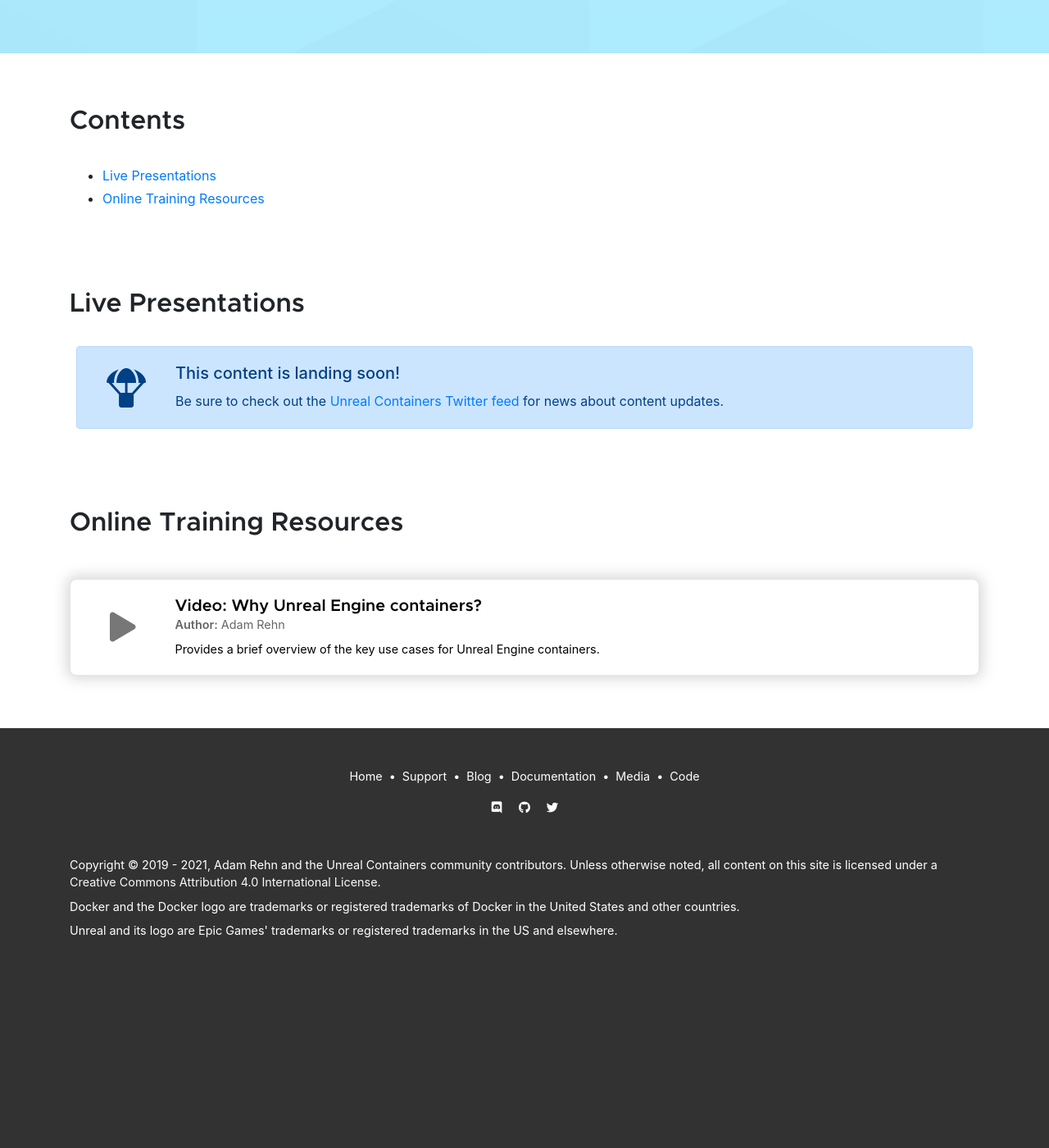
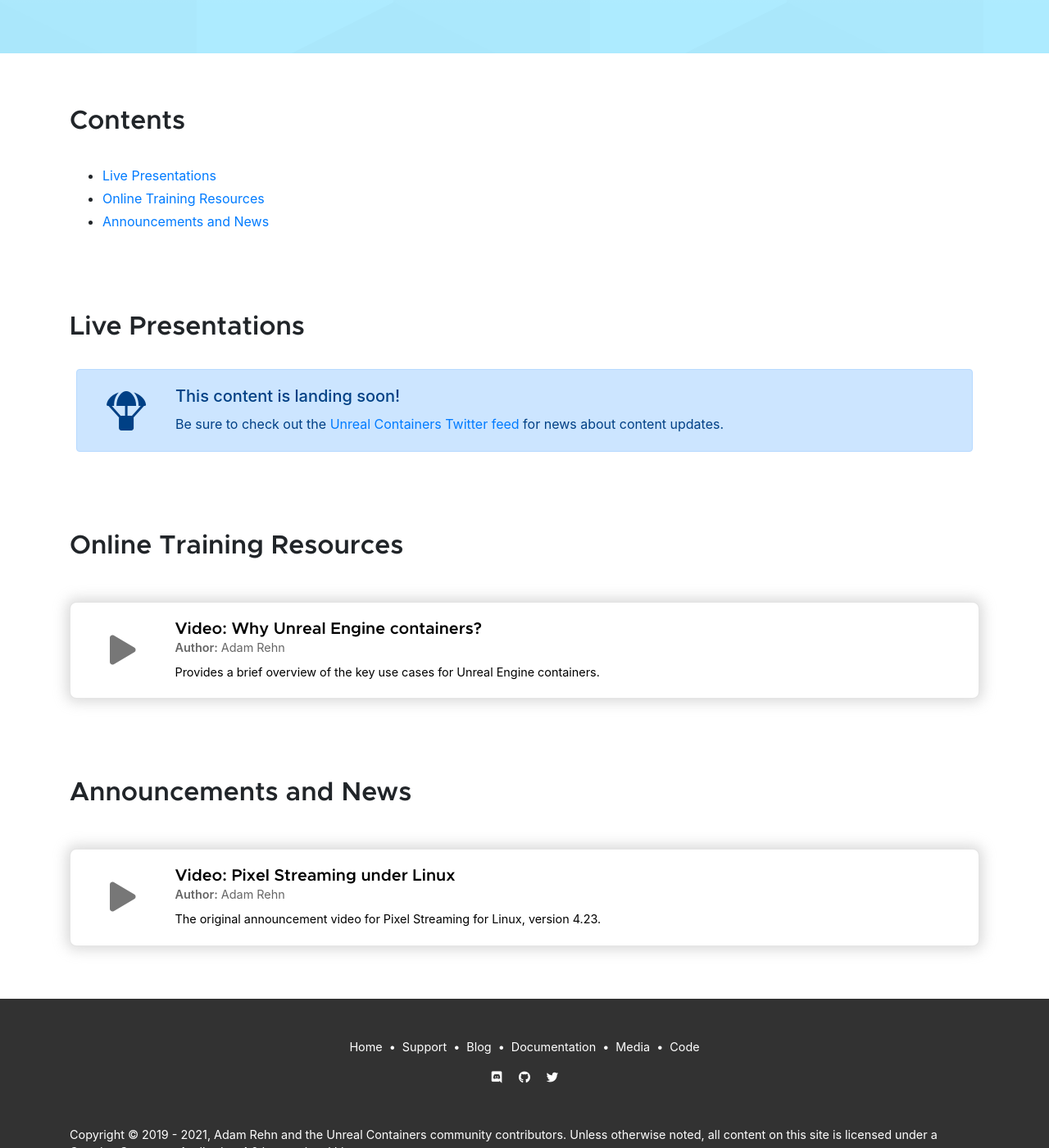
Before and after one commit to UnrealContainers/unrealcontainers.github.io, a Jekyll site: the page built from media.md, in a window 1280 px wide and 1400 px high, scrolled down 237 px. Shown: the whole window at 82% size. Built offline with Jekyll 4.4.1, drawn with Linux system fonts in a browser that asks for light colours; before the commit the page ends 1431 px from its top, so only the background shows below that.

Commit message:
Add Pixel Streaming use case page

```diff
--- a/_data/media.yml
+++ b/_data/media.yml
@@ -10,3 +10,14 @@
       author: Adam Rehn
       type: video
       description: Provides a brief overview of the key use cases for Unreal Engine containers.
+-
+  name: Announcements and News
+  items:
+    -
+      name: Pixel Streaming under Linux
+      link: https://youtu.be/tcGJMiPxq5A
+      author: Adam Rehn
+      type: video
+      description: The original announcement video for Pixel Streaming for Linux, version 4.23.
+      related:
+          - "/docs/use-cases/pixel-streaming"
--- a/_data/repositories.yml
+++ b/_data/repositories.yml
@@ -11,6 +11,7 @@
       related:
         - "/docs/use-cases/cloud-rendering"
         - "/docs/use-cases/continuous-integration"
+        - "/docs/use-cases/pixel-streaming"
     -
       name: Cloud Rendering Demo
       url: https://github.com/adamrehn/ue4-cloud-rendering-demo
```
Also changed, not shown: collections/_docs/use-cases/pixel-streaming.md (added, +103 -0 lines).
